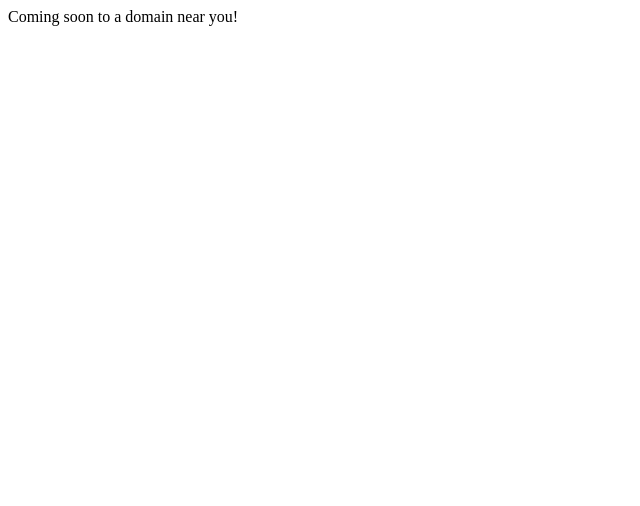
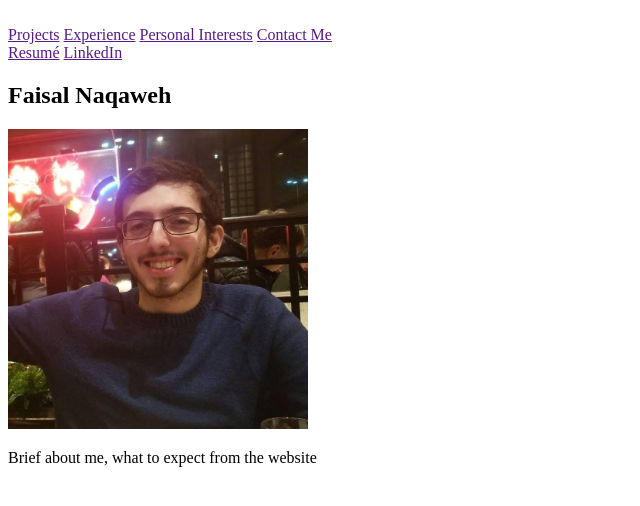
Before and after one commit to FNaqaweh/project-alphacat, a plain HTML site: page index.html in a window 1280 px wide. Shown: the whole page, without its empty margins (0-640 px from the left). Drawn offline with Linux system fonts and the light colour scheme.

Commit message:
Added structure to the main page

```diff
--- a/index.html
+++ b/index.html
@@ -1,6 +1,36 @@
-<html>
-<title>Project Alphacat</title>
-<body>
-	<p>Coming soon to a domain near you!</p>
-</body>
+<!doctype html>
+<html lang="en">
+
+	<head>
+		<meta charset="utf-8">
+		<meta name="description" content="Project Alphacat: Faisal Naqaweh's personal website">
+		<title>Project Alphacat: Faisal</title>
+	</head>
+
+	<body>
+		<header>
+			<img src=""> <!-- Personal logo goes here -->
+			<nav>		 <!-- Website navigation section -->
+				<a href="">Projects</a>
+				<a href="">Experience</a>
+				<a href="">Personal Interests</a>
+				<a href="">Contact Me</a>
+			</nav>
+			<div>		 <!-- Links to Resume downloade and LinkedIn -->
+				<a href="">Resum&eacute;</a> <!-- Within a button -->
+				<a href="">LinkedIn</a>		 <!-- Clickable LinkedIn icon (image) -->
+			</div>
+		</header>
+
+		<main>
+			<section> <!-- Intro blurb -->
+				<h1>Faisal Naqaweh</h1>
+				<img src="./images/profile_pic.jpg" style="width: 300px; height: auto;">
+				<p>   <!-- Brief about me, what to expect from the website -->
+					Brief about me, what to expect from the website
+				</p>
+			</section>
+		</main>
+
+	</body>
 </html>
```
Also changed, not shown: images/profile_pic.jpg (added).
